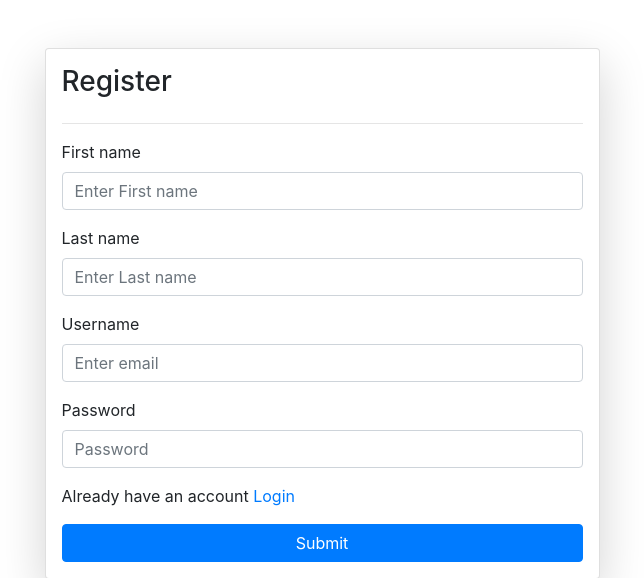
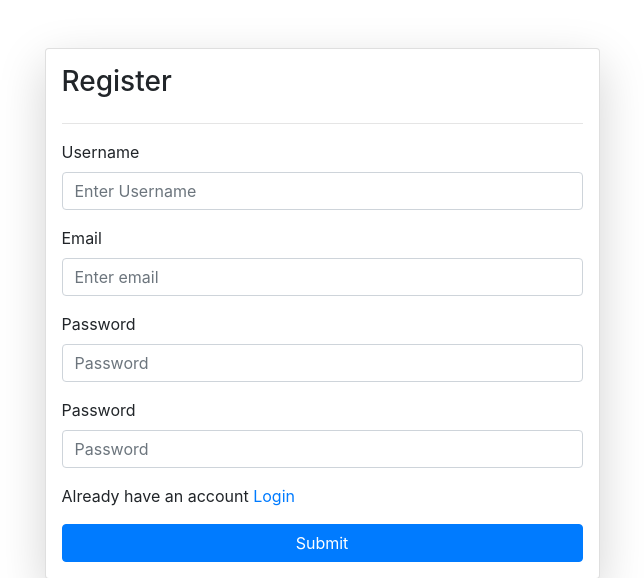
Before and after one commit to Dellno/Rudis, a Django app: page /register/ in a window 1280 px wide. Shown: the top 578 px of the page, without its empty margins (318-962 px from the left). Run offline with Django 5.2, Linux system fonts and the light colour scheme; parts of the project's set-up code (start-up, migrations or seed data) failed here and were passed over; some libraries are stand-ins or nearby versions.

Commit message:
Logins changed to email-password form, Account Registrion working at username-email-password form, added doublefactor autorication and checking email validation in registration

```diff
--- a/rudis/main/models.py
+++ b/rudis/main/models.py
@@ -1,2 +1,5 @@
+from django.contrib.auth.models import AbstractUser
 from django.db import models
-from django.contrib.auth.models import User
+
+class CustomUser(AbstractUser):
+    email = models.EmailField(unique=True)
--- a/rudis/main/templates/main/login.html
+++ b/rudis/main/templates/main/login.html
@@ -27,8 +27,8 @@
 
         <!-- Username input field -->
         <div class="form-group">
-            <label for="exampleInputEmail1">Username</label>
-            <input type="text" class="form-control" name="username" id="exampleInputEmail1" aria-describedby="emailHelp"
+            <label for="exampleInputEmail1">Email</label>
+            <input type="text" class="form-control" name="email" id="exampleInputEmail1" aria-describedby="emailHelp"
                    placeholder="Enter username" required>
         </div>
 
--- a/rudis/main/templates/main/register.html
+++ b/rudis/main/templates/main/register.html
@@ -25,31 +25,31 @@
     </div>
     {% endif %}
 
-    <!-- First Name input field -->
+    <!-- Твое имя -->
+    <!--    МАЙКАЛ ДЖОРДАН-->
     <div class="form-group">
-      <label for="exampleInputEmail1">First name</label>
-      <input type="text" class="form-control" id="exampleInputEmail1" aria-describedby="emailHelp"
-             placeholder="Enter First name" name="first_name" required>
-    </div>
-
-    <!-- Last Name input field -->
-    <div class="form-group">
-      <label for="exampleInputEmail1">Last name</label>
-      <input type="text" name="last_name" class="form-control" id="exampleInputEmail1"
-             aria-describedby="emailHelp" placeholder="Enter Last name" required>
+      <label for="exampleInputEmail1">Username</label>
+      <input type="text" class="form-control" id="exampleInputEmail" aria-describedby="emailHelp"
+             placeholder="Enter Username" name="username" required>
     </div>
 
     <!-- Username input field -->
     <div class="form-group">
-      <label for="exampleInputEmail1">Username</label>
-      <input type="text" class="form-control" name="username" id="exampleInputEmail1"
+      <label for="exampleInputEmail1">Email</label>
+      <input type="text" class="form-control" name="email" id="exampleInputEmail1"
              aria-describedby="emailHelp" placeholder="Enter email" required>
     </div>
 
-    <!-- Password input field -->
+    <!-- Твой пароль -->
+    <!--    ВСЕ СЕМЕРКИ БРАТ-->
     <div class="form-group">
       <label for="exampleInputPassword1">Password</label>
       <input type="password" class="form-control" name="password" id="exampleInputPassword1"
+             placeholder="Password" required>
+    </div>
+    <div class="form-group">
+      <label for="exampleInputPassword1">Password</label>
+      <input type="password" class="form-control" name="password2" id="exampleInputPassword2"
              placeholder="Password" required>
     </div>
 
--- a/rudis/main/urls.py
+++ b/rudis/main/urls.py
@@ -1,13 +1,13 @@
-from django.contrib import admin  # Django admin module
+# from django.contrib import admin  # Django admin module
 from django.urls import path       # URL routing
 from .views import *  # Import views from the authentication app
-from django.conf import settings   # Application settings
-from django.contrib.staticfiles.urls import staticfiles_urlpatterns  # Static files serving
+# from django.conf import settings   # Application settings
+# from django.contrib.staticfiles.urls import staticfiles_urlpatterns  # Static files serving
 
 # Define URL patterns
 urlpatterns = [
-    path('home/', home, name="recipes"),      # Home page
-    path("admin/", admin.site.urls),          # Admin interface
+    path('', home, name="recipes"),      # Home page
+    # path("admin/", admin.site.urls),          # Admin interface
     path('login/', login_page, name='login_page'),    # Login page
     path('register/', register_page, name='register'),  # Registration page
 ]
--- a/rudis/main/views.py
+++ b/rudis/main/views.py
@@ -4,6 +4,10 @@ from django.contrib import messages
 from django.contrib.auth import authenticate, login
 from django.contrib.auth.decorators import login_required
 from django.contrib.auth.models import User
+from django.core.exceptions import ValidationError
+from django.core.validators import validate_email
+from .bakcends import EmailBackend
+# from models import CustomUser
 from .models import *
 
 # Define a view function for the home page
@@ -14,17 +18,17 @@ def home(request):
 def login_page(request):
     # Check if the HTTP request method is POST (form submission)
     if request.method == "POST":
-        username = request.POST.get('username')
+        email = request.POST.get('email')
         password = request.POST.get('password')
 
         # Check if a user with the provided username exists
-        if not User.objects.filter(username=username).exists():
+        if not CustomUser.objects.filter(email=email).exists():
             # Display an error message if the username does not exist
             messages.error(request, 'Invalid Username')
             return redirect('/login/')
 
         # Authenticate the user with the provided username and password
-        user = authenticate(username=username, password=password)
+        user = CustomUser(email=email, password=password)
 
         if user is None:
             # Display an error message if authentication fails (invalid password)
@@ -32,8 +36,8 @@ def login_page(request):
             return redirect('/login/')
         else:
             # Log in the user and redirect to the home page upon successful login
-            login(request, user)
-            return redirect('/home/')
+            EmailBackend.authenticate(request, email, password)
+            return redirect('/')
 
     # Render the login page template (GET request)
     return render(request, 'main/login.html')
@@ -42,24 +46,36 @@ def login_page(request):
 def register_page(request):
     # Check if the HTTP request method is POST (form submission)
     if request.method == 'POST':
-        first_name = request.POST.get('first_name')
-        last_name = request.POST.get('last_name')
+        # first_name = request.POST.get('first_name')
+        # last_name = request.POST.get('last_name')
         username = request.POST.get('username')
+        email = request.POST.get('email')
         password = request.POST.get('password')
+        password2 = request.POST.get('password2')
 
         # Check if a user with the provided username already exists
-        user = User.objects.filter(username=username)
+        user = CustomUser.objects.filter(username=username)
 
         if user.exists():
             # Display an information message if the username is taken
             messages.info(request, "Username already taken!")
             return redirect('/register/')
 
+        if password != password2:
+            messages.info(request, "Так не пойдет, давай чтоб пароли были похожи хотя бы")
+            return redirect('/register/')
+
+        try:
+            validate_email(email)
+            print()
+        except ValueError as exc:
+            messages.info(request, f"Так давай дуй нормальную почту: {exc}")
+            return redirect('/register/')
         # Create a new User object with the provided information
-        user = User.objects.create_user(
-            first_name=first_name,
-            last_name=last_name,
-            username=username
+        user = CustomUser.objects.create_user(
+            username=username,
+            email=email,
+            password=password,
         )
 
         # Set the user's password and save the user object
--- a/rudis/rudis/settings.py
+++ b/rudis/rudis/settings.py
@@ -72,7 +72,8 @@ TEMPLATES = [
 ]
 
 WSGI_APPLICATION = 'rudis.wsgi.application'
-
+AUTHENTICATION_BACKENDS = ['users.backends.EmailBackend']
+AUTH_USER_MODEL = 'main.CustomUser'
 
 # Database
 # https://docs.djangoproject.com/en/5.1/ref/settings/#databases
```
Also changed, not shown: rudis/main/bakcends.py (added, +14 -0 lines).
